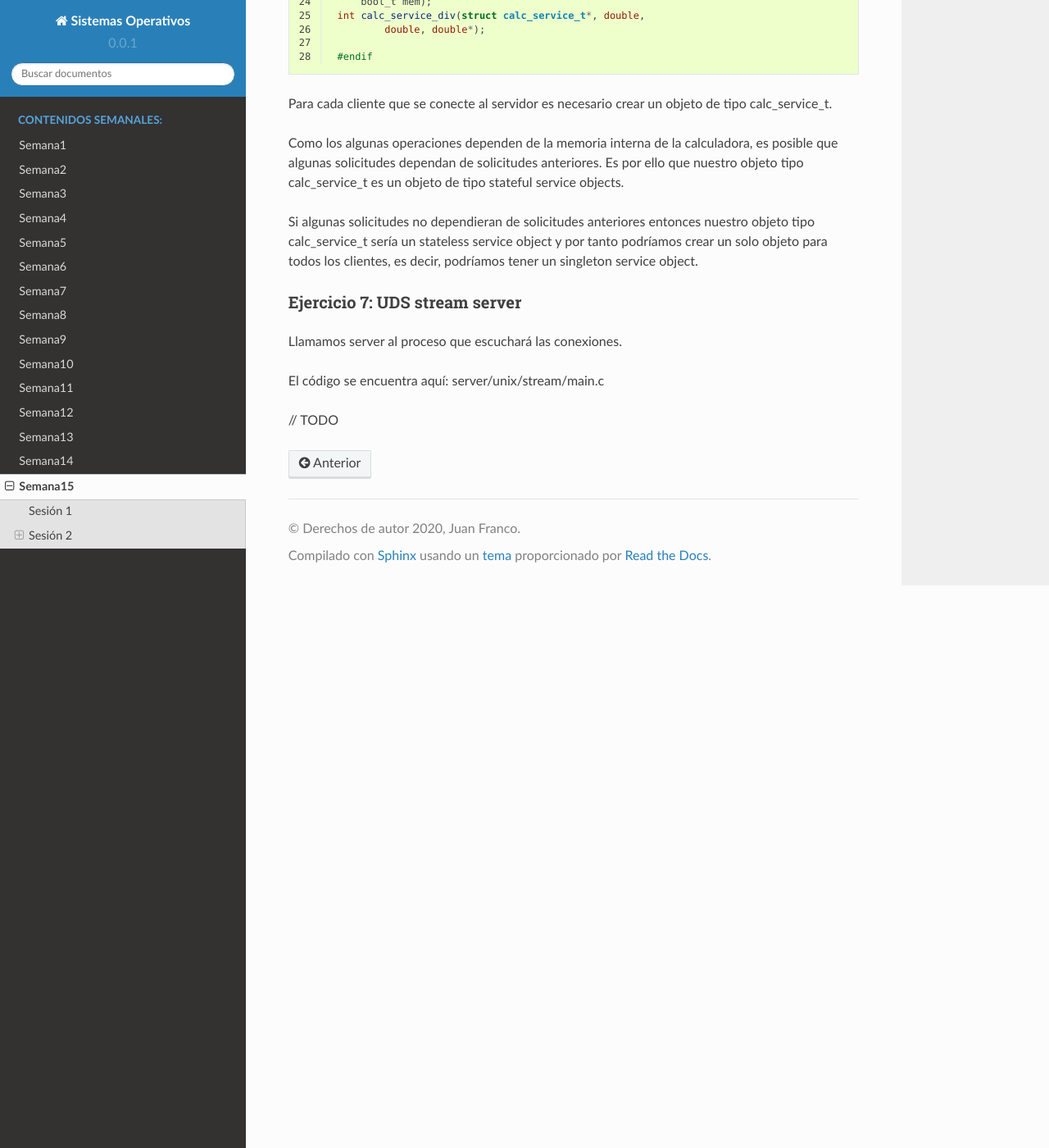
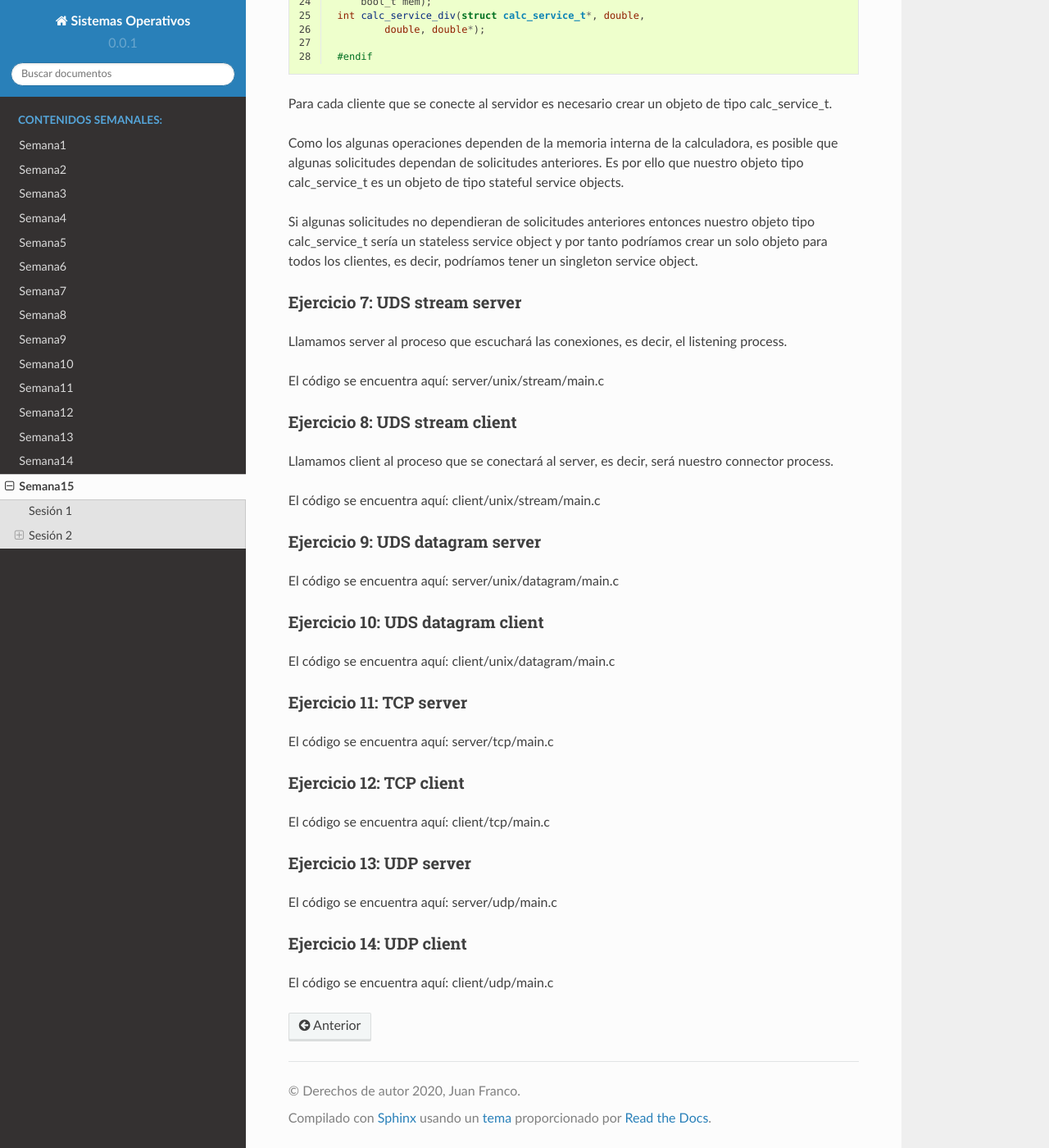
Before and after one commit to juanferfranco/sistemasoperativos, a Sphinx documentation site: the page built from docs/_semana15/semana15.rst, in a window 1280 px wide and 1400 px high, scrolled down 9738 px. Shown: the whole window at 82% size. Built offline with Sphinx 7.4.7 and the Read the Docs theme 2.0.0, drawn with Linux system fonts in a browser that asks for light colours; some of the changed text lies outside the part shown.

Commit message:
update week 15

```diff
--- a/docs/_semana15/semana15.rst
+++ b/docs/_semana15/semana15.rst
@@ -114,7 +114,6 @@ Ejecución de proyecto:
 .. image:: ../_static/serverRun.png
 
 .. image:: ../_static/clientRun.png
-
 
 Ejercicio 4
 ^^^^^^^^^^^^
@@ -567,9 +566,38 @@ tener un singleton service object.
 
 Ejercicio 7: UDS stream server
 ^^^^^^^^^^^^^^^^^^^^^^^^^^^^^^^
-
-Llamamos server al proceso que escuchará las conexiones.
+Llamamos server al proceso que escuchará las conexiones,
+es decir, el listening process.
 
 El código se encuentra aquí: server/unix/stream/main.c
 
-// TODO
+Ejercicio 8: UDS stream client
+^^^^^^^^^^^^^^^^^^^^^^^^^^^^^^^
+Llamamos client al proceso que se conectará al server,
+es decir, será nuestro connector process.
+
+El código se encuentra aquí: client/unix/stream/main.c
+
+Ejercicio 9: UDS datagram server
+^^^^^^^^^^^^^^^^^^^^^^^^^^^^^^^^^^^^
+El código se encuentra aquí: server/unix/datagram/main.c
+
+Ejercicio 10: UDS datagram client
+^^^^^^^^^^^^^^^^^^^^^^^^^^^^^^^^^^^^
+El código se encuentra aquí: client/unix/datagram/main.c
+
+Ejercicio 11: TCP server
+^^^^^^^^^^^^^^^^^^^^^^^^^^^^^^^^^^^^
+El código se encuentra aquí: server/tcp/main.c
+
+Ejercicio 12: TCP client
+^^^^^^^^^^^^^^^^^^^^^^^^^^^^^^^^^^^^
+El código se encuentra aquí: client/tcp/main.c
+
+Ejercicio 13: UDP server
+^^^^^^^^^^^^^^^^^^^^^^^^^^^^^^^^^^^^
+El código se encuentra aquí: server/udp/main.c
+
+Ejercicio 14: UDP client
+^^^^^^^^^^^^^^^^^^^^^^^^^^^^^^^^^^^^
+El código se encuentra aquí: client/udp/main.c
```
Also changed, not shown: other parts of docs/_semana15/semana15.rst (+3 -3 lines).
